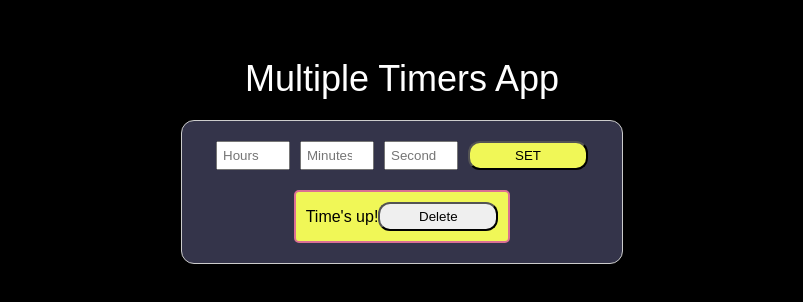
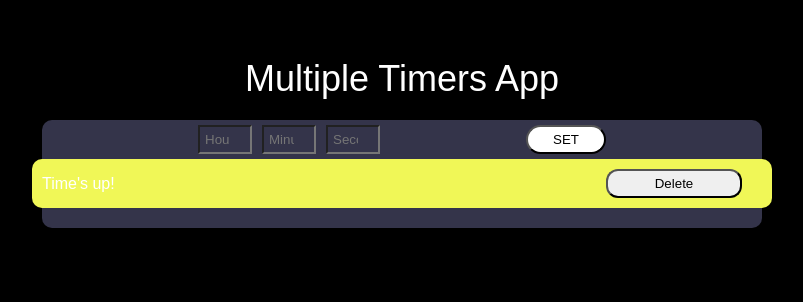
Before and after one commit to 24impradeep/f3_multiple_alarm, a plain HTML site: page index.html in a window 1280 px wide. Both pictures are taken after a click on the button "SET". Shown: the whole page, without its empty margins (238-1041 px from the left). Drawn offline with Linux system fonts and the light colour scheme.

Commit message:
Update style.css

```diff
--- a/style.css
+++ b/style.css
@@ -15,11 +15,22 @@ body {
   }
 
   .container {
-    max-width: 400px;
+    max-width: 90vh;
+    margin: 0 auto;
+        background-color: rgb(52,52,74);
+    border-radius: 10px;
+    display: flex;
+    flex-direction: column;
+    align-items: center;
+
+
+  }
+  .container3{
+    max-width: 100vh;
     margin: 0 auto;
     padding: 20px;
-    border: 1px solid #ccc;
-    background-color: rgb(52,52,74);
+    /* border: 1px solid #ccc; */
+    background-color: rgb(0, 0, 3);
     border-radius: 13px;
     display: flex;
     flex-direction: column;
@@ -27,57 +38,130 @@ body {
 
 
   }
+  .container2 {
+    max-width: 100vh;
+    margin-top: 15px;
+    margin-left: 35vw;
+
+
+    padding: 10px;
+        background-color: rgb(0, 0, 3);
+    border-radius: 13px;
+    display: flex;
+    flex-direction: grid;
+    align-items: center;
+
+
+  }
 
   .timer-input {
     display: flex;
+
     gap: 10px;
+    align-items: center;
+    margin-top: 5px;
+    margin-bottom: 5px;
+
+  }
+
+  .timer-input input {
+    width: 40px;
+    background-color: rgb(52,52,74);;
+    color: #fff;
+    padding: 5px;
+    align-itens: center;
+  }
+
+  .timer-input button {
+    padding: 5px 10x;
+    cursor: pointer;
+  }
+
+  div
+
+
+
+  .active-timers {
+    /* display: grid;
+    gap: 10px; */
+
+    display: grid;
+    gap: 10px;
+
     align-items: center;
     margin-bottom: 20px;
 
   }
 
-  .timer-input input {
-    width: 60px;
-    padding: 5px;
-  }
-
-  .timer-input button {
-    padding: 5px 10px;
-    cursor: pointer;
-  }
-
-  .active-timers {
-    display: grid;
-    gap: 10px;
-
-  }
-
   .timer {
     display: flex;
+    width: 90vh;
+    margin:0 auto ;
     justify-content: space-between;
     align-items: center;
     padding: 10px;
-    background-color: #f0f0f0;
-    border-radius: 5px;
-    background-color: #ccc;
-    border:2px solid palevioletred;
+    background-color: rgb(52,52,74);;
+    border-radius: 10px;
+
+  }
+  .timer-text {
+    color: #fff;
+  }
+  .timer-text:hover {
+    color: #000;
   }
 
   .timer-ended {
-    background-color: #f8d7da;
+
     background-color: #F0F757;
   }
 
   button {
-    padding: 5px 10px;
+    padding: 5px;
     cursor: pointer;
+
+
   }
+  button:hover {background-color: #0d6fc4}
+
+
   #start-timer-btn{
-    border-radius: 12px;
-    width: 120px;
-    background-color: #F0F757;
+    border-radius: 15px;
+    width: 80px;
+    margin-left: 17vh;
+    background-color: #fff;
+    text-align: center;
   }
+  #start-timer-btn:hover {background-color: #F0F757}
+
   #deletebtn{
     border-radius: 12px;
-    width: 120px;
+    width: 17vh;
+    margin-right: 20px;
+    background-color: #F0F757
+    color: #000;
+
   }
+  #deletebtn:hover {
+    background-color: #F0F757
+
+}
+
+
+  .current-time-button {
+    margin-top: 10px;
+    margin-bottom: 10px;
+    width: 60vh;
+    height: 60px;
+    border-radius: 20px 20px 20px 20px;
+    background-color: #39393e;
+    color: white;
+    border: none;
+    font-weight: 500px;
+    font-size: 24px;
+  }
+  .timer-remaining {
+    font-size: 64px;
+    margin-right: 10px;
+    color: white;
+  }
```
